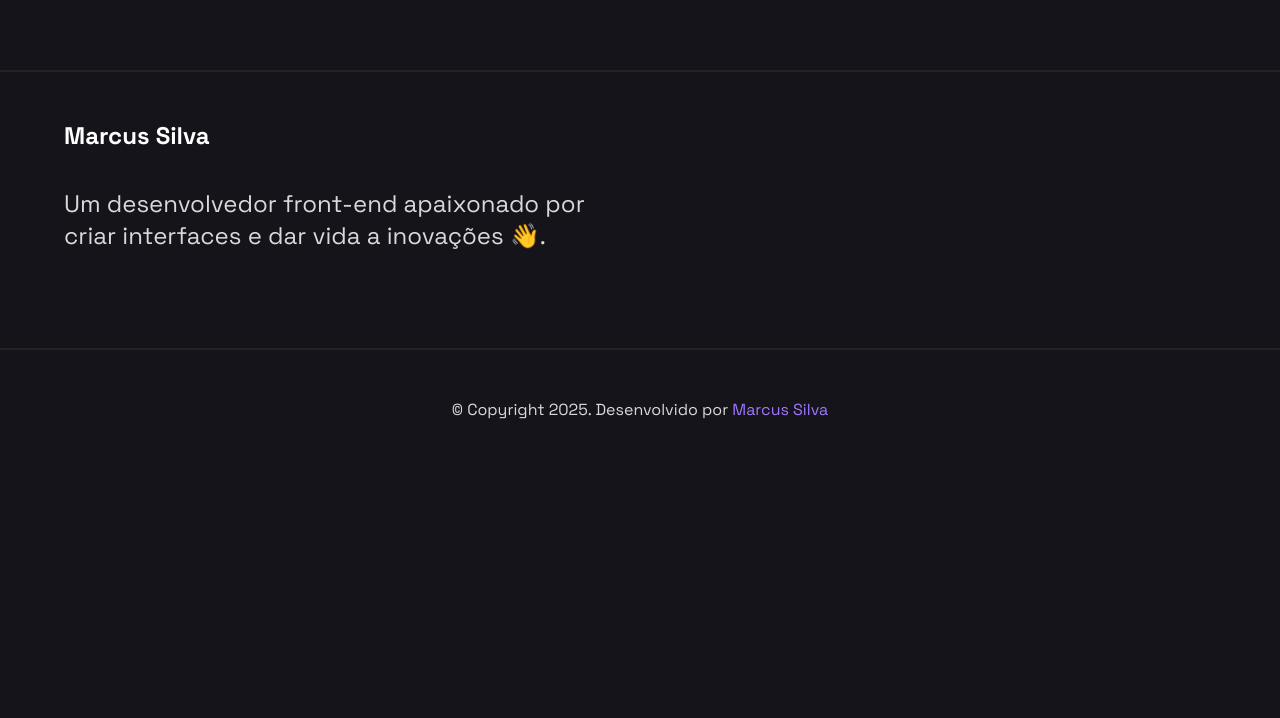
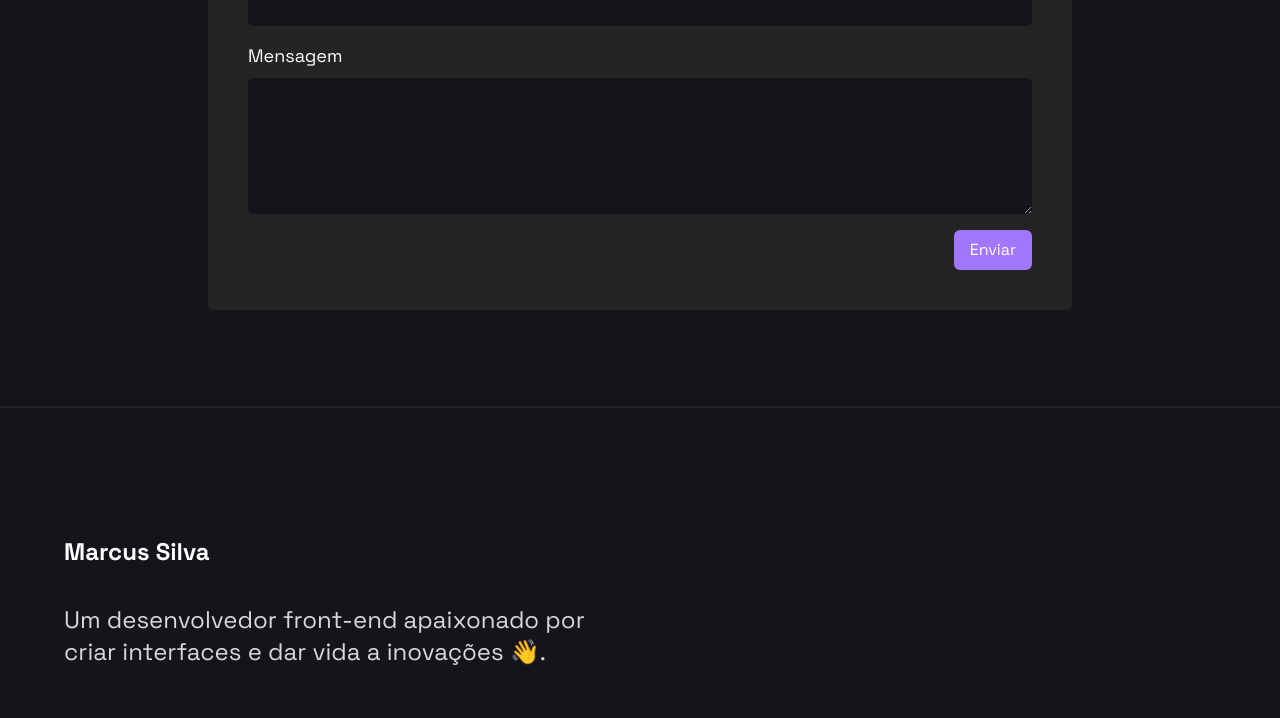
Before and after one commit to silvamaarcus/portifolio, a React (Vite) app: page / in a window 1280 px wide. Shown: the part 7937-8655 px from the top of the page. Before the commit the page ends 8407 px from the top, so only its background shows below. Built offline with nearby package versions, Linux system fonts and the light colour scheme; some icons are missing.

Commit message:
fix: corrigindo espacamentos

```diff
--- a/src/App.tsx
+++ b/src/App.tsx
@@ -22,7 +22,7 @@ function App() {
       </div>
       <Header />
       <Hero />
-      <div className="bg-background">
+      <div className="bg-background space-y-24">
         <About />
         <Projects />
         <Contact />
--- a/src/components/About/index.tsx
+++ b/src/components/About/index.tsx
@@ -1,7 +1,7 @@
 const About = () => {
   return (
     <>
-      <section className="custom-container py-12" id="about">
+      <section className="custom-container pt-32" id="about">
         <div className="flex flex-col items-center justify-center">
           <h1 className="text-4xl font-bold">Sobre mim</h1>
           <p className="my-9 text-center md:w-[70%] md:text-2xl">
--- a/src/components/Contact/index.tsx
+++ b/src/components/Contact/index.tsx
@@ -3,7 +3,7 @@ import Button from "../ui/Button";
 const Contact = () => {
   return (
     <>
-      <section className="custom-container py-12" id="contact">
+      <section className="custom-container pt-32" id="contact">
         <div className="flex flex-col items-center justify-center">
           <h1 className="text-4xl font-bold">Contato</h1>
           <p className="my-9 text-center md:w-[70%] md:text-2xl">
--- a/src/components/Footer/index.tsx
+++ b/src/components/Footer/index.tsx
@@ -3,7 +3,7 @@ import { GithubFill, LinkedinBoxFill } from "akar-icons";
 const Footer = () => {
   return (
     <>
-      <section className="custom-container border-soft-black mt-12 border-t-2 py-12">
+      <section className="custom-container border-soft-black mt-12 border-t-2 pt-32">
         <div className="grid grid-cols-1 gap-8 sm:grid-cols-12">
           <div className="col-span-12 sm:col-span-6">
             <h1 className="mb-9 text-2xl font-bold md:text-start">
@@ -35,7 +35,7 @@ const Footer = () => {
           </div>
         </div>
       </section>
-      <div className="custom-container border-soft-black mt-12 border-t-2 py-12">
+      <div className="custom-container border-soft-black mt-12 border-t-2">
         <p className="text-center">
           © Copyright 2025. Desenvolvido por{" "}
           <a
--- a/src/components/Projects/index.tsx
+++ b/src/components/Projects/index.tsx
@@ -6,7 +6,7 @@ import Project_3_img from "/img/project_3.png";
 const Projects = () => {
   return (
     <>
-      <section className="custom-container py-12" id="projects">
+      <section className="custom-container pt-32" id="projects">
         <div className="flex flex-col items-center justify-center">
           <h1 className="text-4xl font-bold">Projetos</h1>
           <p className="my-9 text-center md:w-[70%] md:text-2xl">
```
